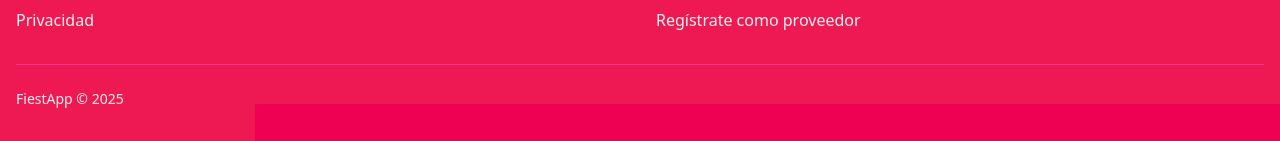
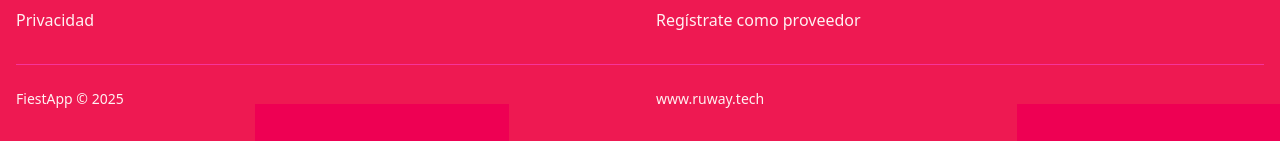
Before and after one commit to RUWAYTECH/fiestapp-web, a Next.js app: page / in a window 1280 px wide. Shown: the part 659-800 px from the top of the page. Built offline with nearby package versions, Linux system fonts and the light colour scheme; no server answers.

Commit message:
feat: update footer layout to include website link and improve grid structure

```diff
--- a/src/components/layout/footer.tsx
+++ b/src/components/layout/footer.tsx
@@ -29,8 +29,11 @@ export function Footer() {
 						</nav>
 					</div>
 				</div>
-				<div className="mt-8 pt-6 border-t border-pink-500">
+				<div className="mt-8 pt-6 border-t border-pink-500 grid grid-cols-2 gap-8">
 					<p className="text-sm">FiestApp © {new Date().getFullYear()}</p>
+					<a href="http://ruway.tech" target="_blank" rel="noopener noreferrer" className="text-sm hover:underline">
+						www.ruway.tech
+					</a>
 				</div>
 			</div>
 		</footer>
```
